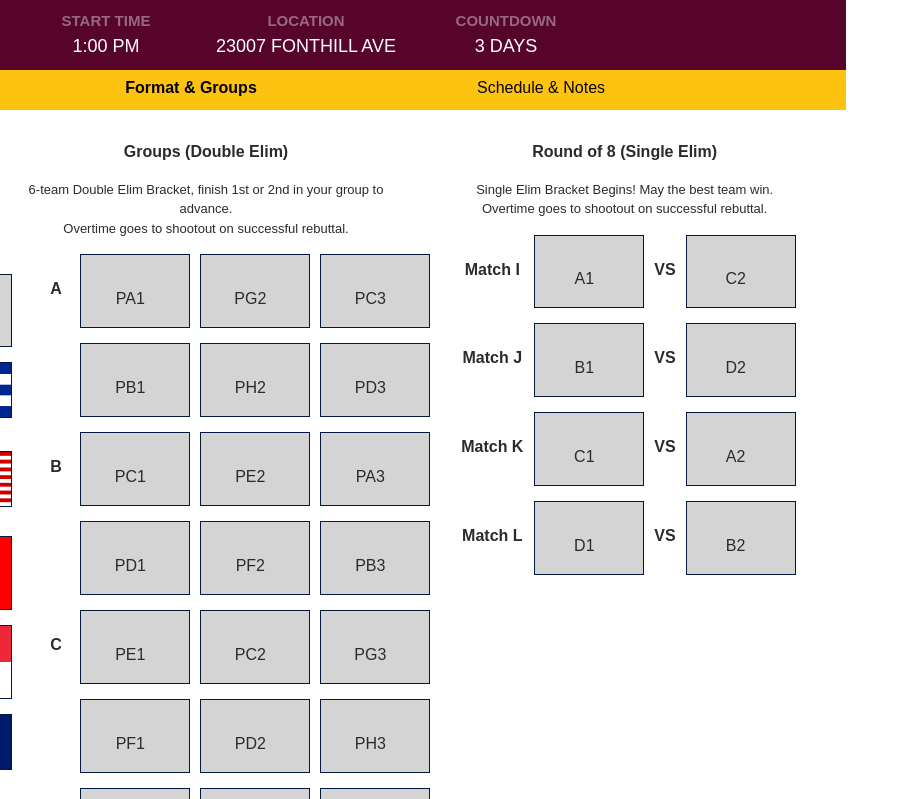
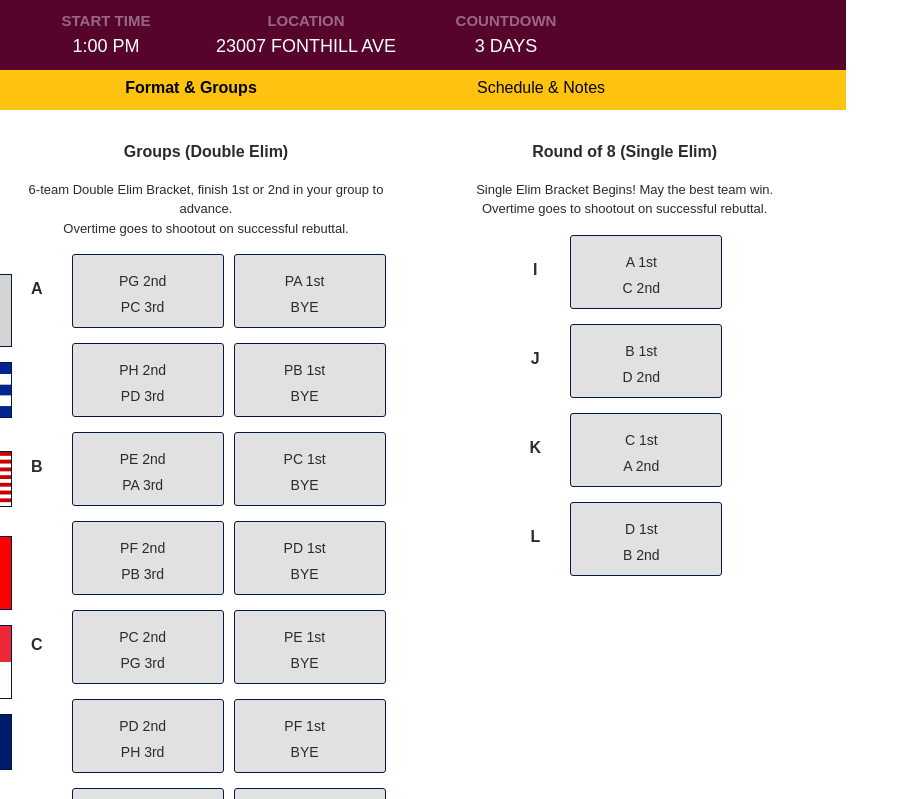
Before and after one commit to Jmanweller/BPWorldCup22, a plain HTML site: page index.html in a window 1280 px wide. Both pictures are taken after a click on the button "Format & Groups". Shown: the top 799 px of the page, 434-1333 px from the left, 899 px wide, since content can reach past the window. Drawn offline with nearby package versions, Linux system fonts and the light colour scheme.

Commit message:
css updates

```diff
--- a/index.html
+++ b/index.html
@@ -175,7 +175,7 @@
       .middle3 {
           transition: .2s ease;
           position: absolute;
-          top: 50%;
+          top: 45%;
           left: 50%;
           transform: translate(-50%, -50%);
           -ms-transform: translate(-50%, -50%);
@@ -200,10 +200,19 @@
           width: 100%;
           font-size: 18px;
           line-height: 30px;
-          margin-left: 30px;
+          margin-left: 0px;
+          flex-wrap: wrap
       }
 
-
+      .roundof8 {
+          display: flex;
+          list-style: none;
+          width: 100%;
+          font-size: 18px;
+          line-height: 30px;
+          margin-left: 80px;
+          flex-wrap: wrap
+      }
 
 .groups:hover .countryflag2 {
   opacity: 0.1;
@@ -224,12 +233,12 @@
           margin-left: 10px;
       }
       .placeholderflag {
-          width: 110px;
           border: 1px solid #021a40;
           margin-bottom: 15px;
           margin-left: 10px;
           height: 74px;
-          background-color: #D4D4D4;
+          background-color: #e1e1e1;
+          border-radius: 3px;
       }
 
   .sectionheader{
@@ -241,7 +250,10 @@
           font-weight: bold;
           margin-bottom: 20px;
           margin-top: 20px;
-          width: 64px;
+          width: 50px;
+      }
+      .groupholder{
+          padding:0px 0px 0px 0px;
       }
       .sectionheader3 {
           font-size: 16px;
@@ -293,6 +305,10 @@
   font-size: 16px;
   line-height: 20px;
 }
+      .textgroups {
+          font-size: 14px;
+          line-height: 26px;
+      }
 
 .eventtable{
   display: grid;
@@ -1184,169 +1200,113 @@ top: 0;
                     <p class="formatdesc">6-team Double Elim Bracket, finish 1st or 2nd in your group to advance.<br>Overtime goes to shootout on successful rebuttal.</p>
                     <div class="groups2 ">
                         <div class="sectionheader2">A</div>
-                        <div class="eddie">
+                        <div class="eddie col-sm-5 groupholder">
                             <div class="placeholderflag"></div>
                             <div class="middle3">
-                                <div class="text2">PA1</div>
+                                <div class="textgroups">PG 2nd<br />PC 3rd</div>
                             </div>
                         </div>
-                        <div class="eddie">
+                        <div class="eddie col-sm-5 groupholder">
                             <div class="placeholderflag"></div>
                             <div class="middle3">
-                                <div class="text2">PG2</div>
+                                <div class="textgroups">PA 1st<br />BYE</div>
                             </div>
                         </div>
-                        <div class="eddie">
+                        <div class="sectionheader2"></div>
+                        <div class="eddie col-sm-5 groupholder">
                             <div class="placeholderflag"></div>
                             <div class="middle3">
-                                <div class="text2">PC3</div>
+                                <div class="textgroups">PH 2nd<br />PD 3rd</div>
+                            </div>
+                        </div>
+                        <div class="eddie col-sm-5 groupholder">
+                            <div class="placeholderflag"></div>
+                            <div class="middle3">
+                                <div class="textgroups">PB 1st<br />BYE</div>
                             </div>
                         </div>
                     </div>
-                    <div class="groups2">
-                        <p class="sectionheader2"></p>
-                        <div class="eddie">
+                    <div class="groups2 ">
+                        <div class="sectionheader2">B</div>
+                        <div class="eddie col-sm-5 groupholder">
                             <div class="placeholderflag"></div>
                             <div class="middle3">
-                                <div class="text2">PB1</div>
+                                <div class="textgroups">PE 2nd<br />PA 3rd</div>
                             </div>
                         </div>
-                        <div class="eddie">
+                        <div class="eddie col-sm-5 groupholder">
                             <div class="placeholderflag"></div>
                             <div class="middle3">
-                                <div class="text2">PH2</div>
+                                <div class="textgroups">PC 1st<br />BYE</div>
                             </div>
                         </div>
-                        <div class="eddie">
+                        <div class="sectionheader2"></div>
+                        <div class="eddie col-sm-5 groupholder">
                             <div class="placeholderflag"></div>
                             <div class="middle3">
-                                <div class="text2">PD3</div>
+                                <div class="textgroups">PF 2nd<br />PB 3rd</div>
+                            </div>
+                        </div>
+                        <div class="eddie col-sm-5 groupholder">
+                            <div class="placeholderflag"></div>
+                            <div class="middle3">
+                                <div class="textgroups">PD 1st<br />BYE</div>
                             </div>
                         </div>
                     </div>
-                    <div class="groups2">
-                        <p class="sectionheader2">B</p>
-                        <div class="eddie">
+                    <div class="groups2 ">
+                        <div class="sectionheader2">C</div>
+                        <div class="eddie col-sm-5 groupholder">
                             <div class="placeholderflag"></div>
                             <div class="middle3">
-                                <div class="text2">PC1</div>
+                                <div class="textgroups">PC 2nd<br />PG 3rd</div>
                             </div>
                         </div>
-                        <div class="eddie">
+                        <div class="eddie col-sm-5 groupholder">
                             <div class="placeholderflag"></div>
                             <div class="middle3">
-                                <div class="text2">PE2</div>
+                                <div class="textgroups">PE 1st<br />BYE</div>
                             </div>
                         </div>
-                        <div class="eddie">
+                        <div class="sectionheader2"></div>
+                        <div class="eddie col-sm-5 groupholder">
                             <div class="placeholderflag"></div>
                             <div class="middle3">
-                                <div class="text2">PA3</div>
+                                <div class="textgroups">PD 2nd<br />PH 3rd</div>
+                            </div>
+                        </div>
+                        <div class="eddie col-sm-5 groupholder">
+                            <div class="placeholderflag"></div>
+                            <div class="middle3">
+                                <div class="textgroups">PF 1st<br />BYE</div>
                             </div>
                         </div>
                     </div>
-                    <div class="groups2">
-                        <p class="sectionheader2"></p>
-                        <div class="eddie">
+                    <div class="groups2 ">
+                        <div class="sectionheader2">D</div>
+                        <div class="eddie col-sm-5 groupholder">
                             <div class="placeholderflag"></div>
                             <div class="middle3">
-                                <div class="text2">PD1</div>
+                                <div class="textgroups">PA 2nd<br />PE 3rd</div>
                             </div>
                         </div>
-                        <div class="eddie">
+                        <div class="eddie col-sm-5 groupholder">
                             <div class="placeholderflag"></div>
                             <div class="middle3">
-                                <div class="text2">PF2</div>
+                                <div class="textgroups">PG 1st<br />BYE</div>
                             </div>
                         </div>
-                        <div class="eddie">
+                        <div class="sectionheader2"></div>
+                        <div class="eddie col-sm-5 groupholder">
                             <div class="placeholderflag"></div>
                             <div class="middle3">
-                                <div class="text2">PB3</div>
+                                <div class="textgroups">PB 2nd<br />PF 3rd</div>
                             </div>
                         </div>
-                    </div>
-                    <div class="groups2">
-                        <p class="sectionheader2">C</p>
-                        <div class="eddie">
+                        <div class="eddie col-sm-5 groupholder">
                             <div class="placeholderflag"></div>
                             <div class="middle3">
-                                <div class="text2">PE1</div>
-                            </div>
-                        </div>
-                        <div class="eddie">
-                            <div class="placeholderflag"></div>
-                            <div class="middle3">
-                                <div class="text2">PC2</div>
-                            </div>
-                        </div>
-                        <div class="eddie">
-                            <div class="placeholderflag"></div>
-                            <div class="middle3">
-                                <div class="text2">PG3</div>
-                            </div>
-                        </div>
-                    </div>
-                    <div class="groups2">
-                        <p class="sectionheader2"></p>
-                        <div class="eddie">
-                            <div class="placeholderflag"></div>
-                            <div class="middle3">
-                                <div class="text2">PF1</div>
-                            </div>
-                        </div>
-                        <div class="eddie">
-                            <div class="placeholderflag"></div>
-                            <div class="middle3">
-                                <div class="text2">PD2</div>
-                            </div>
-                        </div>
-                        <div class="eddie">
-                            <div class="placeholderflag"></div>
-                            <div class="middle3">
-                                <div class="text2">PH3</div>
-                            </div>
-                        </div>
-                    </div>
-                    <div class="groups2">
-                        <p class="sectionheader2">D</p>
-                        <div class="eddie">
-                            <div class="placeholderflag"></div>
-                            <div class="middle3">
-                                <div class="text2">PG1</div>
-                            </div>
-                        </div>
-                        <div class="eddie">
-                            <div class="placeholderflag"></div>
-                            <div class="middle3">
-                                <div class="text2">PA2</div>
-                            </div>
-                        </div>
-                        <div class="eddie">
-                            <div class="placeholderflag"></div>
-                            <div class="middle3">
-                                <div class="text2">PE3</div>
-                            </div>
-                        </div>
-                    </div>
-                    <div class="groups2">
-                        <p class="sectionheader2"></p>
-                        <div class="eddie">
-                            <div class="placeholderflag"></div>
-                            <div class="middle3">
-                                <div class="text2">PH1</div>
-                            </div>
-                        </div>
-                        <div class="eddie">
-                            <div class="placeholderflag"></div>
-                            <div class="middle3">
-                                <div class="text2">PB2</div>
-                            </div>
-                        </div>
-                        <div class="eddie">
-                            <div class="placeholderflag"></div>
-                            <div class="middle3">
-                                <div class="text2">PF3</div>
+                                <div class="textgroups">PH 1st<br />BYE</div>
                             </div>
                         </div>
                     </div>
@@ -1356,75 +1316,39 @@ top: 0;
                         Round of 8 (Single Elim)
                     </p>
                     <p class="formatdesc">Single Elim Bracket Begins! May the best team win.<br>Overtime goes to shootout on successful rebuttal.</p>
-                    <div class="groups">
-                        <div class="sectionheader2">Match I</div>
-                        <div class="eddie">
-                            <img class="countryflag2" src="Images/TempFlag.png" title="Temp">
+                    <div class="roundof8">
+                        <div class="sectionheader2">I</div>
+                        <div class="eddie col-sm-5 groupholder">
+                            <div class="placeholderflag"></div>
                             <div class="middle3">
-                                <div class="text2">A1</div>
-                            </div>
-                        </div>
-                        <p class="vs">
-                            VS
-                        </p>
-                        <div class="eddie">
-                            <img class="countryflag2" src="Images/TempFlag.png" title="Temp">
-                            <div class="middle3">
-                                <div class="text2">C2</div>
+                                <div class="textgroups">A 1st<br />C 2nd</div>
                             </div>
                         </div>
                     </div>
-                    <div class="groups ">
-                        <div class="sectionheader2">Match J</div>
-                        <div class="eddie">
-                            <img class="countryflag2" src="Images/TempFlag.png" title="Temp">
+                    <div class="roundof8">
+                        <div class="sectionheader2">J</div>
+                        <div class="eddie col-sm-5 groupholder">
+                            <div class="placeholderflag"></div>
                             <div class="middle3">
-                                <div class="text2">B1</div>
-                            </div>
-                        </div>
-                        <p class="vs">
-                            VS
-                        </p>
-                        <div class="eddie">
-                            <img class="countryflag2" src="Images/TempFlag.png" title="Temp">
-                            <div class="middle3">
-                                <div class="text2">D2</div>
+                                <div class="textgroups">B 1st<br />D 2nd</div>
                             </div>
                         </div>
                     </div>
-                    <div class="groups ">
-                        <div class="sectionheader2">Match K</div>
-                        <div class="eddie">
-                            <img class="countryflag2" src="Images/TempFlag.png" title="Temp">
+                    <div class="roundof8">
+                        <div class="sectionheader2">K</div>
+                        <div class="eddie col-sm-5 groupholder">
+                            <div class="placeholderflag"></div>
                             <div class="middle3">
-                                <div class="text2">C1</div>
-                            </div>
-                        </div>
-                        <p class="vs">
-                            VS
-                        </p>
-                        <div class="eddie">
-                            <img class="countryflag2" src="Images/TempFlag.png" title="Temp">
-                            <div class="middle3">
-                                <div class="text2">A2</div>
+                                <div class="textgroups">C 1st<br />A 2nd</div>
                             </div>
                         </div>
                     </div>
-                    <div class="groups ">
-                        <div class="sectionheader2">Match L</div>
-                        <div class="eddie">
-                            <img class="countryflag2" src="Images/TempFlag.png" title="Temp">
+                    <div class="roundof8">
+                        <div class="sectionheader2">L</div>
+                        <div class="eddie col-sm-5 groupholder">
+                            <div class="placeholderflag"></div>
                             <div class="middle3">
-                                <div class="text2">D1</div>
-                            </div>
-                        </div>
-                        <p class="vs">
-                            VS
-                        </p>
-                        <div class="eddie">
-                            <img class="countryflag2" src="Images/TempFlag.png" title="Temp">
-                            <div class="middle3">
-                                <div class="text2">B2</div>
+                                <div class="textgroups">D 1st<br />B 2nd</div>
                             </div>
                         </div>
                     </div>
```
